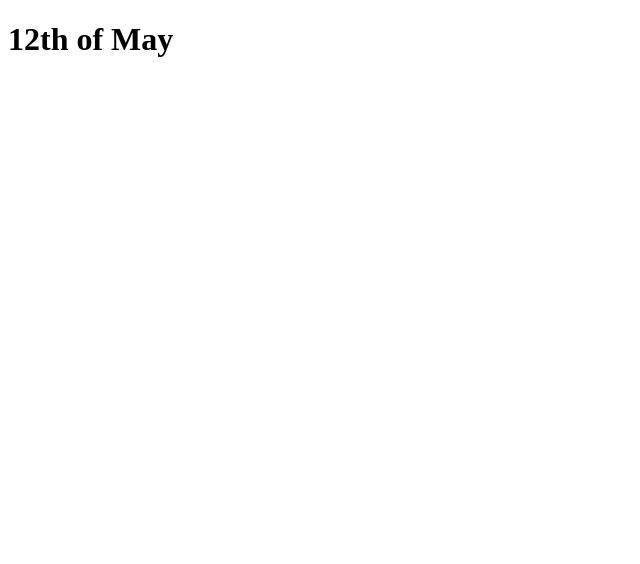
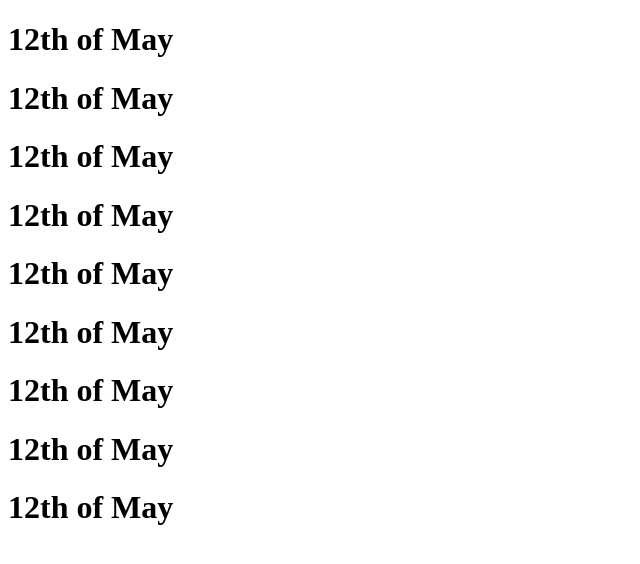
Before and after one commit to rahulkacha/vcs-task, a plain HTML site: page index.html in a window 1280 px wide. Shown: the whole page, without its empty margins (0-640 px from the left). Drawn offline with Linux system fonts and the light colour scheme.

Commit message:
12th of May 2.0

```diff
--- a/index.html
+++ b/index.html
@@ -7,5 +7,13 @@
   </head>
   <body>
     <h1>12th of May</h1>
+    <h1>12th of May</h1>
+    <h1>12th of May</h1>
+    <h1>12th of May</h1>
+    <h1>12th of May</h1>
+    <h1>12th of May</h1>
+    <h1>12th of May</h1>
+    <h1>12th of May</h1>
+    <h1>12th of May</h1>
   </body>
 </html>
```
